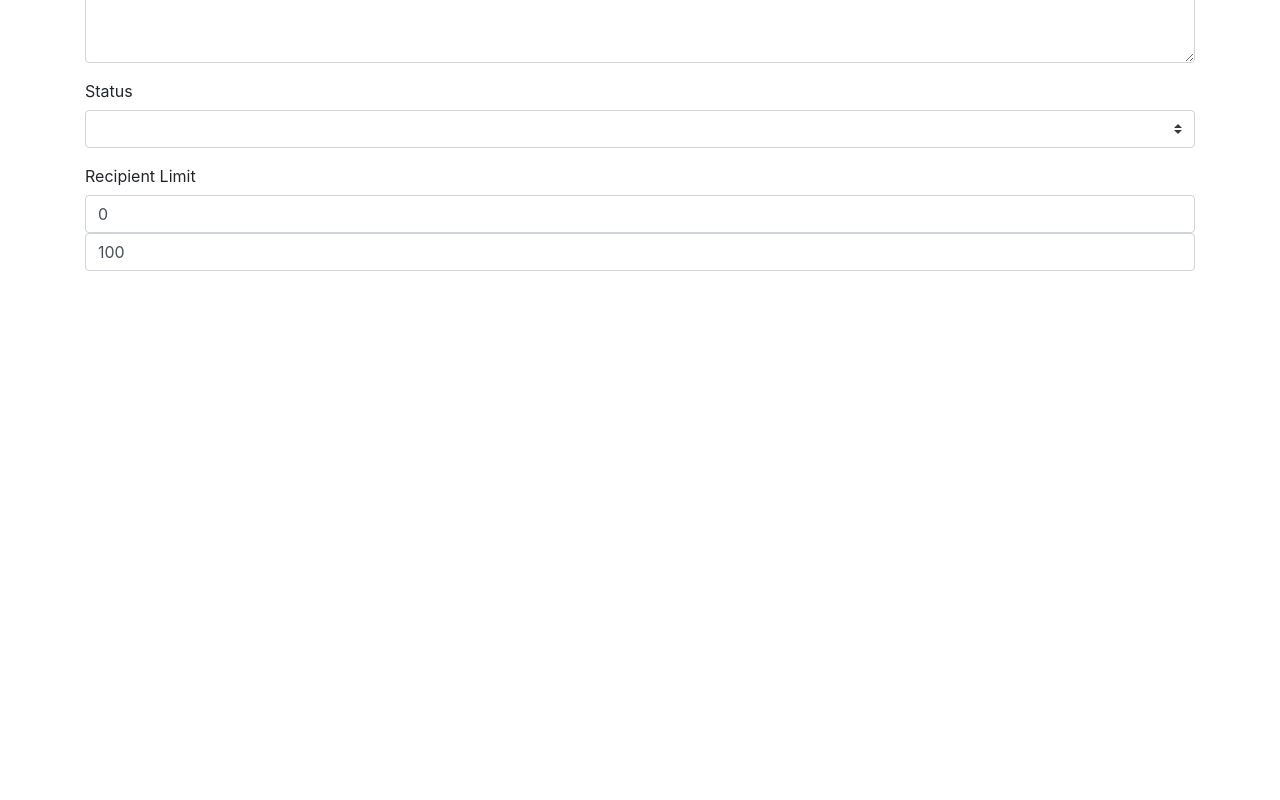
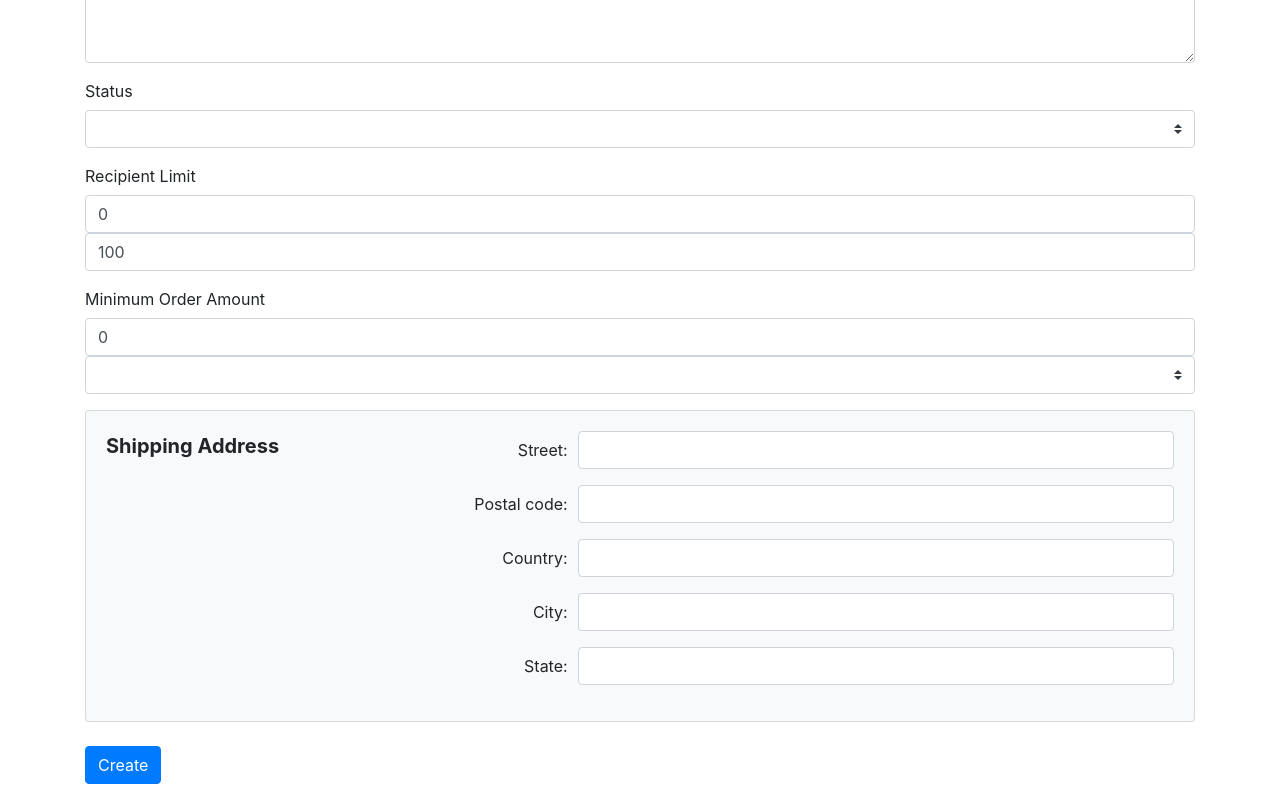
Before and after one commit to junhuhdev/ambrosia-web, a Vue app: page /#/restaurant-register-form in a window 1280 px wide. Shown: the part 323-1123 px from the top of the page. Before the commit the page ends 800 px from the top, so only its background shows below. Built offline with nearby package versions, Linux system fonts and the light colour scheme.

Commit message:
added create restaurant

```diff
--- a/src/store/modules/restaurant/actions.ts
+++ b/src/store/modules/restaurant/actions.ts
@@ -1,8 +1,9 @@
 import { ActionContext, ActionTree } from 'vuex';
 import { RestaurantState } from '@/store/modules/restaurant/state';
 import { RootState } from '@/store/store';
-import { GET_RESTAURANT_DETAILS } from '@/store/modules/restaurant/types';
+import { CREATE_RESTAURANT_DETAILS, GET_RESTAURANT_DETAILS } from '@/store/modules/restaurant/types';
 import axios from 'axios';
+import { Restaurant } from '@/model/restaurant';
 
 
 export const actions: ActionTree<RestaurantState, RootState> = {
@@ -15,6 +16,16 @@ export const actions: ActionTree<RestaurantState, RootState> = {
       .catch(e => {
         console.log(e);
       });
+  },
+
+  createRestaurantDetails({commit}: ActionContext<RestaurantState, RootState>, payload: Restaurant): void {
+    axios.post(`http://localhost:9000/restaurants`, payload)
+      .then(response => {
+        commit(CREATE_RESTAURANT_DETAILS, response.data);
+      })
+      .catch(e => {
+        console.log(e);
+      });
   }
 
 };
--- a/src/store/modules/restaurant/mutations.ts
+++ b/src/store/modules/restaurant/mutations.ts
@@ -1,6 +1,6 @@
 import { MutationTree } from 'vuex';
 import { RestaurantState } from '@/store/modules/restaurant/state';
-import { GET_RESTAURANT_DETAILS } from '@/store/modules/restaurant/types';
+import { CREATE_RESTAURANT_DETAILS, GET_RESTAURANT_DETAILS } from '@/store/modules/restaurant/types';
 import { Restaurant } from '@/model/restaurant';
 
 
@@ -8,6 +8,12 @@ export const mutations: MutationTree<RestaurantState> = {
 
   [GET_RESTAURANT_DETAILS]: (state: RestaurantState, payload: Restaurant) => {
     state.restaurantDetail = payload;
-  }
+  },
+
+  [CREATE_RESTAURANT_DETAILS]: (state: RestaurantState, payload: Restaurant) => {
+
+  },
+
+
 
 };
--- a/src/store/modules/restaurant/types.ts
+++ b/src/store/modules/restaurant/types.ts
@@ -1 +1,2 @@
 export const GET_RESTAURANT_DETAILS = 'GET_RESTAURANT_DETAILS';
+export const CREATE_RESTAURANT_DETAILS = 'CREATE_RESTAURANT_DETAILS';
--- a/src/views/restaurant/RestaurantRegisterForm.vue
+++ b/src/views/restaurant/RestaurantRegisterForm.vue
@@ -9,11 +9,38 @@
         <b-form-textarea placeholder="Describe restaurant summary..." rows="5" v-model="restaurant.description"/>
       </b-form-group>
       <b-form-group label="Status">
-        <b-form-select v-model="statusSelected" :options="status"/>
+        <b-form-select v-model="restaurant.status" :options="status"/>
       </b-form-group>
       <b-form-group label="Recipient Limit">
         <b-form-input v-model="restaurant.recipientLimit.from"/>
         <b-form-input v-model="restaurant.recipientLimit.to"/>
+      </b-form-group>
+      <b-form-group label="Minimum Order Amount">
+        <b-form-input v-model="restaurant.minimumOrderAmount.amount"/>
+        <b-form-select v-model="restaurant.minimumOrderAmount.currency" :options="currency"/>
+      </b-form-group>
+      <b-card bg-variant="light">
+        <b-form-group label-cols-lg="3" label="Shipping Address" label-size="lg" label-class="font-weight-bold pt-0" class="mb-0">
+          <b-form-group label-cols-sm="3" label="Street:" label-align-sm="right" label-for="nested-street">
+            <b-form-input id="nested-street"></b-form-input>
+          </b-form-group>
+          <b-form-group label-cols-sm="3" label="Postal code:" label-align-sm="right" label-for="nested-postal-code">
+            <b-form-input id="nested-postal-code"></b-form-input>
+          </b-form-group>
+          <b-form-group label-cols-sm="3" label="Country:" label-align-sm="right" label-for="nested-country">
+            <b-form-input id="nested-country"></b-form-input>
+          </b-form-group>
+          <b-form-group label-cols-sm="3" label="City:" label-align-sm="right" label-for="nested-city">
+            <b-form-input id="nested-city"></b-form-input>
+          </b-form-group>
+          <b-form-group label-cols-sm="3" label="State:" label-align-sm="right" label-for="nested-state">
+            <b-form-input id="nested-state"></b-form-input>
+          </b-form-group>
+        </b-form-group>
+      </b-card>
+      <br/>
+      <b-form-group>
+        <b-button type="submit" variant="primary">Create</b-button>
       </b-form-group>
     </b-form>
   </b-container>
@@ -27,10 +54,14 @@
     data() {
       return {
         restaurant: restaurantInitialState(),
-        statusSelected: null,
         status: [
           {value: 'ACTIVE', text: 'ACTIVE'},
           {value: 'INACTIVE', text: 'INACTIVE'}
+        ],
+        currency: [
+          {value: 'SEK', text: 'SEK'},
+          {value: 'NOK', text: 'NOK'},
+          {value: 'EUR', text: 'EUR'}
         ]
       };
     },
@@ -38,6 +69,7 @@
     methods: {
       onSubmit(e: Event) {
         e.preventDefault();
+        this.$store.dispatch('createRestaurantDetails', this.restaurant);
       },
 
       onReset(e: Event) {
```
